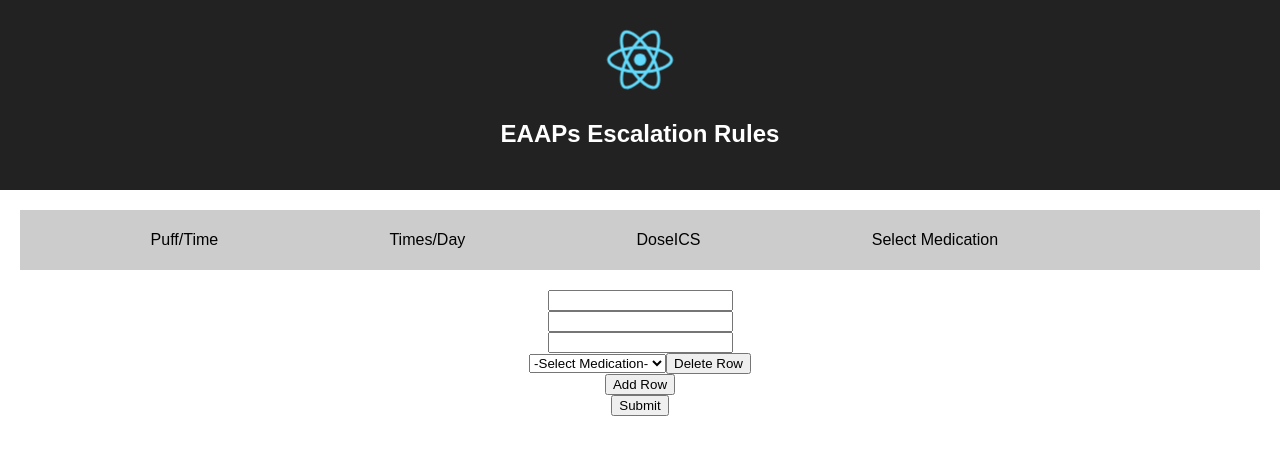
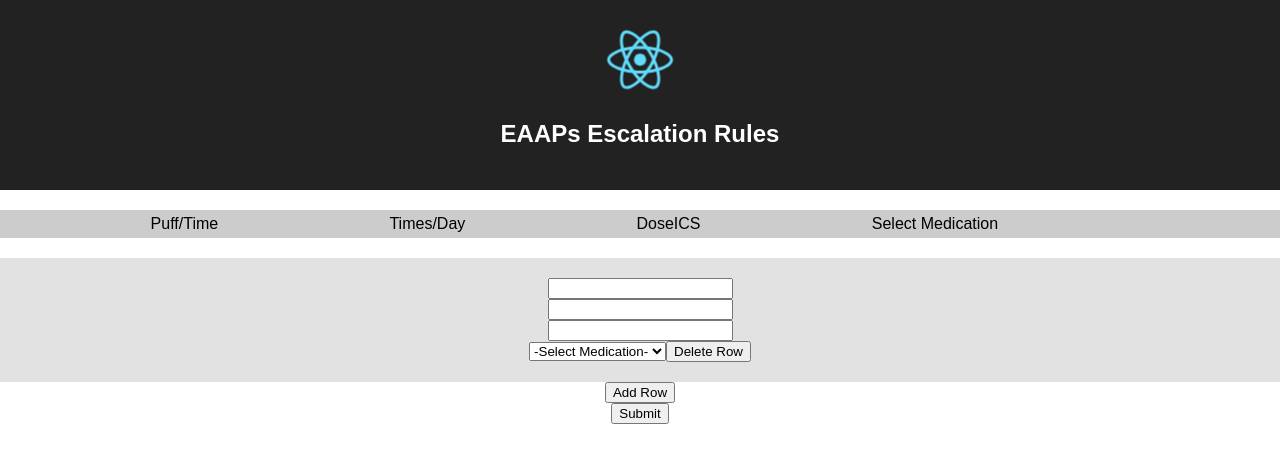
Before and after one commit to qoc-shirley/EAAPS-Rules, a React (Create React App) app: page / in a window 1280 px wide. Shown: the top 462 px of the page. Built offline with nearby package versions, Linux system fonts and the light colour scheme.

Commit message:
fixed css of header

```diff
--- a/src/Components/MedicationTable/MedicationTable.jsx
+++ b/src/Components/MedicationTable/MedicationTable.jsx
@@ -52,7 +52,9 @@ const MedicationTable = (
  return (
    <div className="medication-table" onSubmit={onSubmit}>
      <div className="header">
+       <ul>
         <Row elements={headerElements} />
+       </ul>
      </div>
      {/*
       - maybe create another Row component for medicene rows
@@ -87,6 +89,9 @@ const MedicationTable = (
          <option>c</option>
        </select>
        <button>Delete Row</button>
+     </div>
+     <div className="test">
+
      </div>
      <button
        className="button__addRow"
--- a/src/Components/MedicationTable/styles.css
+++ b/src/Components/MedicationTable/styles.css
@@ -1,8 +1,8 @@
-.app__body .header {
+.medication-table .header {
     background: #ccc;
 }
 
-.app__body .main {
+.medication-table .main {
     padding: 20px;
     background: #e2e2e2;
 }
--- a/src/Components/Row/Row.jsx
+++ b/src/Components/Row/Row.jsx
@@ -21,9 +21,7 @@ const Row = ( {elements} ) => {
   // console.log("elements: ", items);
  return (
    <div className="row">
-      <ul>
-        {items}
-      </ul>
+     {items}
    </div>
   );
 };
--- a/src/Components/Row/styles.css
+++ b/src/Components/Row/styles.css
@@ -1,11 +1,7 @@
 .row {
-
     background-color: #ccc;
     margin:20px;
     padding:5px;
-}
-
-.row ul {
     display: flex;
     justify-content: space-around;
 }
```
